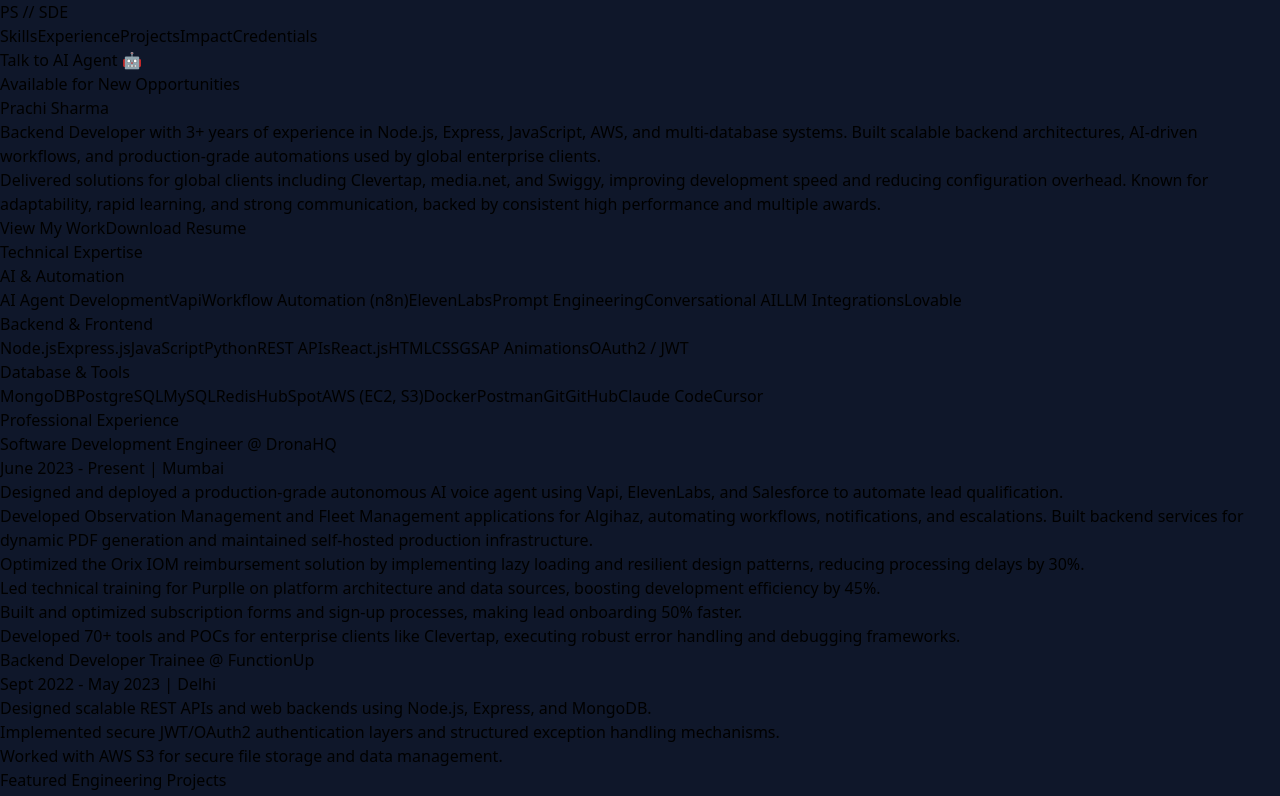
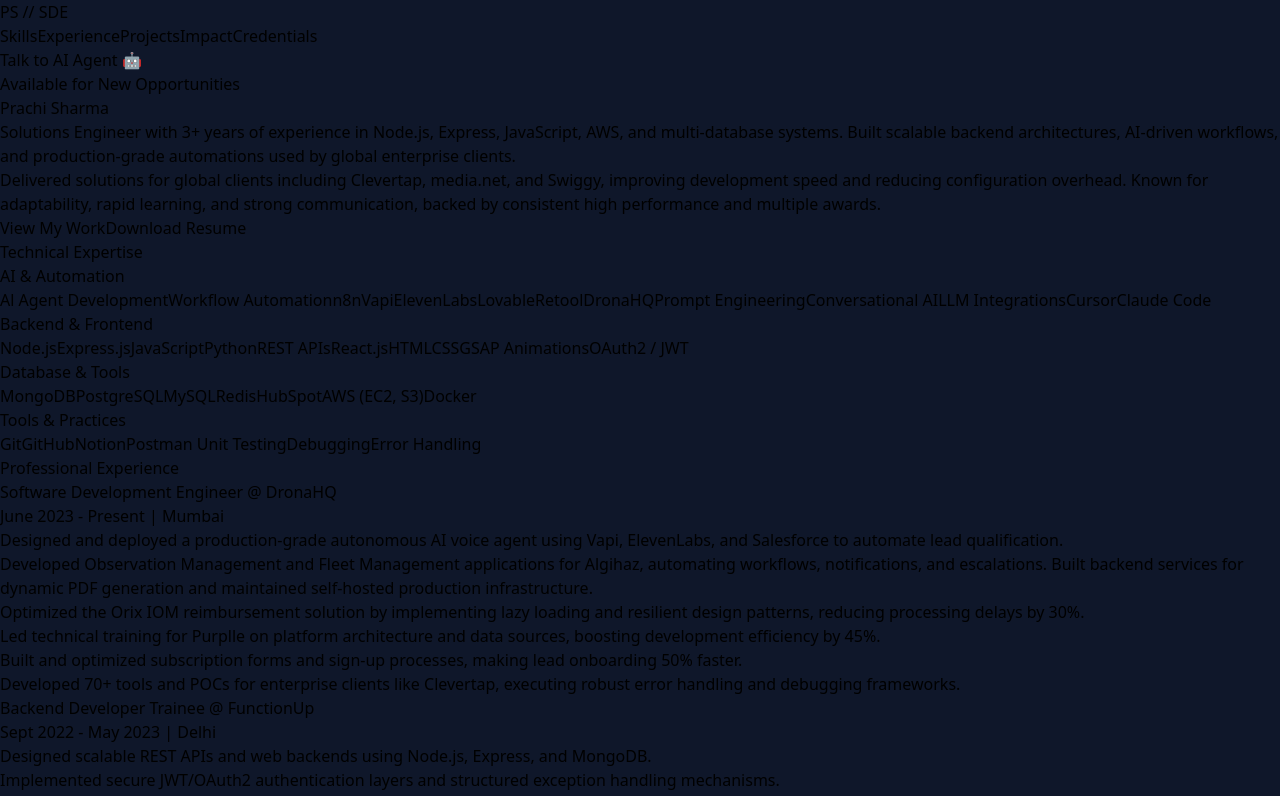
Before and after one commit to PrachiSharmaPS/My_Portfolio, a React (Vite) app: page / in a window 1280 px wide. Shown: the top 796 px of the page. Built offline with nearby package versions, Linux system fonts and the light colour scheme; the HTML template or start-up script is replaced by a standard one.

Commit message:
Update skill and resume

```diff
--- a/src/components/Hero.jsx
+++ b/src/components/Hero.jsx
@@ -10,7 +10,7 @@
         Prachi Sharma
       </h1>
       <p className="text-xl md:text-2xl text-slate-400 max-w-4xl font-light leading-relaxed">
-  Backend Developer with <span className="text-slate-200 font-medium">3+ years of experience</span> in
+  Solutions Engineer with <span className="text-slate-200 font-medium">3+ years of experience</span> in
   <span className="text-slate-200 font-medium"> Node.js, Express, JavaScript, AWS</span>, and
   <span className="text-slate-200 font-medium"> multi-database systems</span>.
   Built scalable backend architectures, AI-driven workflows, and production-grade automations used by global enterprise clients.
--- a/src/components/Skills.jsx
+++ b/src/components/Skills.jsx
@@ -4,7 +4,7 @@
   const categories = [
     {
       title: "AI & Automation",
-      skills: ["AI Agent Development", "Vapi", "Workflow Automation (n8n)", "ElevenLabs", "Prompt Engineering", "Conversational AI", "LLM Integrations", "Lovable"]
+      skills: ["Al Agent Development", "Workflow Automation", "n8n", "Vapi", "ElevenLabs", "Lovable", "Retool", "DronaHQ", "Prompt Engineering", "Conversational AI", "LLM Integrations", "Cursor", "Claude Code"]
     },
     {
       title: "Backend & Frontend",
@@ -12,7 +12,11 @@
     },
     {
       title: "Database & Tools",
-      skills: ["MongoDB", "PostgreSQL", "MySQL", "Redis","HubSpot", "AWS (EC2, S3)", "Docker", "Postman", "Git", "GitHub", "Claude Code","Cursor"]
+      skills: ["MongoDB", "PostgreSQL", "MySQL", "Redis","HubSpot", "AWS (EC2, S3)", "Docker"]
+    },
+    {
+      title: "Tools & Practices",
+      skills: ["Git", "GitHub", "Notion", "Postman"," Unit Testing", "Debugging", "Error Handling"]
     }
   ];
 
```
Also changed, not shown: 1 other file (tests, documents, lock files or other folders).
